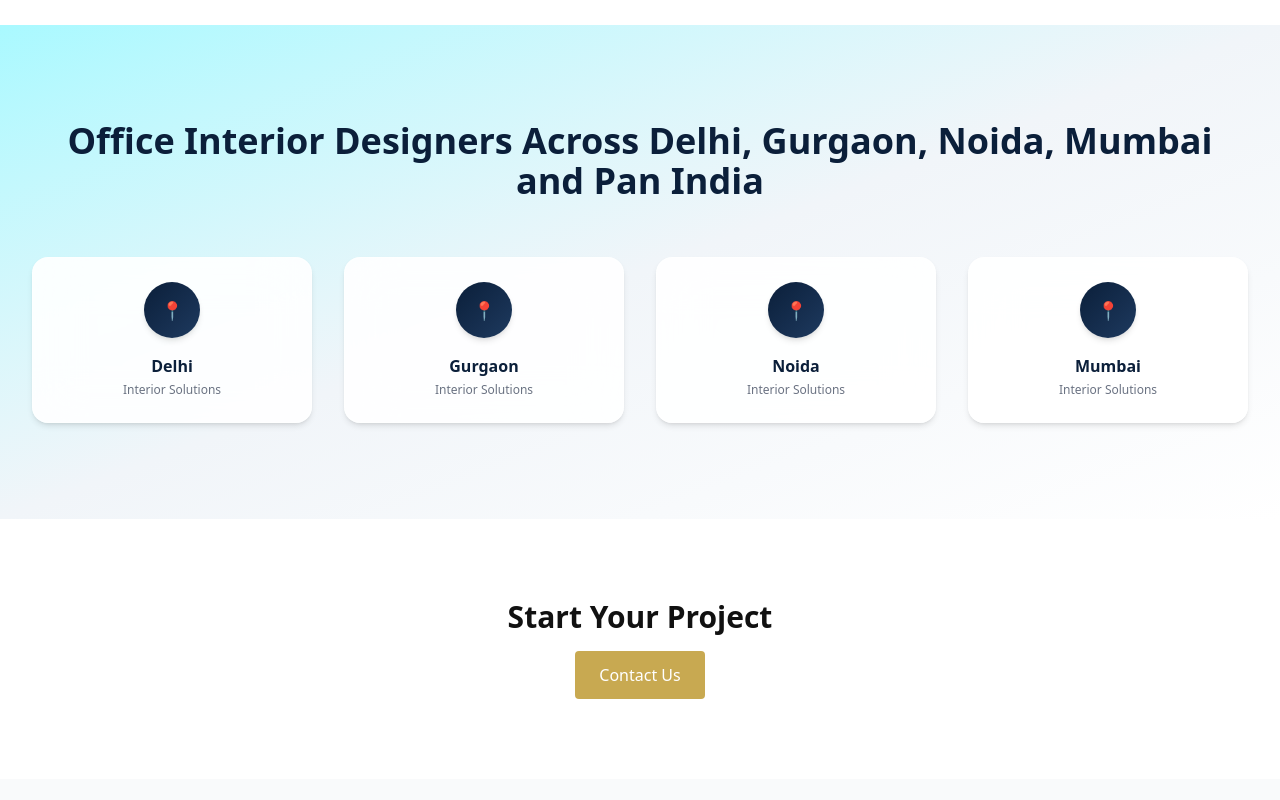
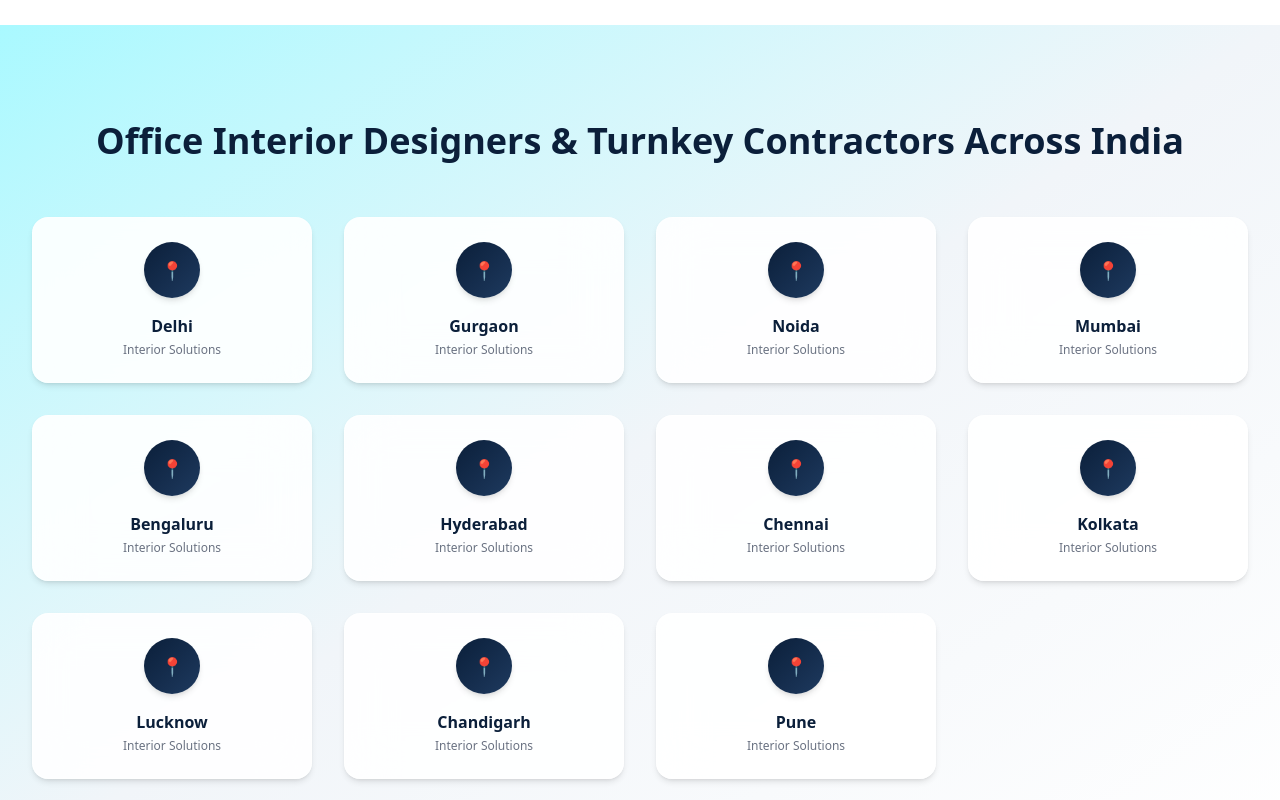
Before and after one commit to vineet-ver/luxury-interior-app, a Next.js app: page / in a window 1280 px wide. Shown: the part 4940-5740 px from the top of the page. Built offline with nearby package versions, Linux system fonts and the light colour scheme.

Commit message:
Initial commit

```diff
--- a/src/components/home/HomeClient.tsx
+++ b/src/components/home/HomeClient.tsx
@@ -1,4 +1,4 @@
-"use client";<h1>TEST123</h1>
+"use client";
 
 import Image from "next/image";
 import Link from "next/link";
@@ -308,6 +308,7 @@ flex items-center justify-center cursor-pointer overflow-hidden shadow-[0_10px_3
 <p className="text-lg font-semibold tracking-wide">
 Explore Commercial Interior Services
 </p>
+
 <p className="text-sm mt-1 opacity-80">
 View All Interior Design Services →
 </p>
@@ -482,6 +483,7 @@ Based on verified Google reviews from our clients across India
       <p className="text-2xl font-bold text-[#0b1f3a]">
         {item.number}
       </p>
+
       <p className="text-sm text-gray-500 mt-1">
         {item.label}
       </p>
@@ -504,17 +506,24 @@ Based on verified Google reviews from our clients across India
 <Container>
 
 <h2 className="text-4xl text-center mb-14 font-bold text-[#0b1f3a]">
-Office Interior Designers Across Delhi, Gurgaon, Noida, Mumbai and Pan India
+Office Interior Designers & Turnkey Contractors Across India
 </h2>
 
 {/* GRID */}
-<div className="grid grid-cols-2 md:grid-cols-4 gap-8">
+<div className="grid grid-cols-2 md:grid-cols-3 lg:grid-cols-4 gap-8">
 
 {[
   { name: "Delhi", link: "/office-interior-contractor-delhi" },
   { name: "Gurgaon", link: "/office-interior-contractor-gurgaon" },
   { name: "Noida", link: "/office-interior-contractor-noida" },
   { name: "Mumbai", link: "/office-interior-contractor-mumbai" },
+  { name: "Bengaluru", link: "/office-interior-contractor-bengaluru" },
+  { name: "Hyderabad", link: "/office-interior-contractor-hyderabad" },
+  { name: "Chennai", link: "/office-interior-contractor-chennai" },
+  { name: "Kolkata", link: "/office-interior-contractor-kolkata" },
+  { name: "Lucknow", link: "/office-interior-contractor-lucknow" },
+  { name: "Chandigarh", link: "/office-interior-contractor-chandigarh" },
+  { name: "Pune", link: "/office-interior-contractor-pune" },
 ].map((city, i) => (
 
 <Link key={i} href={city.link}>
@@ -561,7 +570,6 @@ transition duration-500" />
 
 </Container>
 </section>
-
 
 {/* CTA */}
 <section className="py-20 text-center bg-white">
--- a/src/content/siteData.ts
+++ b/src/content/siteData.ts
@@ -63,11 +63,13 @@ export const siteData = {
         { id: 3, name: "Blinkit", category: "Enterprise", logo: "/clients/blinkit.png" },
         { id: 101, name: "Zepto", category: "Technology", logo: "/clients/zepto.png" }, // Placeholder
         { id: 15, name: "Zomato", category: "Technology", logo: "/clients/zomato.png" },
-        { id: 17, name: "Battery Smart", category: "Technology", logo: "/clients/battery_smart.png" },
+        { id: 13, name: "TATA 1mg", category: "Healthcare", logo: "/clients/tata_1mg.png" },
         { id: 102, name: "DTDC", category: "Logistics", logo: "/clients/dtdc.png" }, // Placeholder
         { id: 11, name: "Shoppers Stop", category: "Retail", logo: "/clients/shoppers_stop.png" },
-        { id: 103, name: "Tech Mahindra", category: "Technology", logo: "/clients/tech_mahindra.png" }, // Placeholder
-        { id: 13, name: "TATA 1mg", category: "Healthcare", logo: "/clients/tata_1mg.png" },
+        { id: 103, name: "Tech Mahindra", category: "Technology", logo: "/clients/tech_mahindra.png" },
+        { id: 52, name: "Startek", category: "Technology", logo: "/clients/STARTEK LOGO.webp" },
+        { id: 53, name: "R1 RCM", category: "Healthcare", logo: "/clients/R1 LOGO.webp" }, // Placeholder
+        { id: 17, name: "Battery Smart", category: "Technology", logo: "/clients/battery_smart.png" },
 
         // Remaining Enterprise Clients
         { id: 1, name: "91 Springboard", category: "Enterprise", logo: "/clients/91springboard.png" },
```
Also changed, not shown: public/clients/R1 LOGO.webp (added), public/clients/STARTEK LOGO.webp (added). Lines whose indentation alone changed are shown as unchanged.
